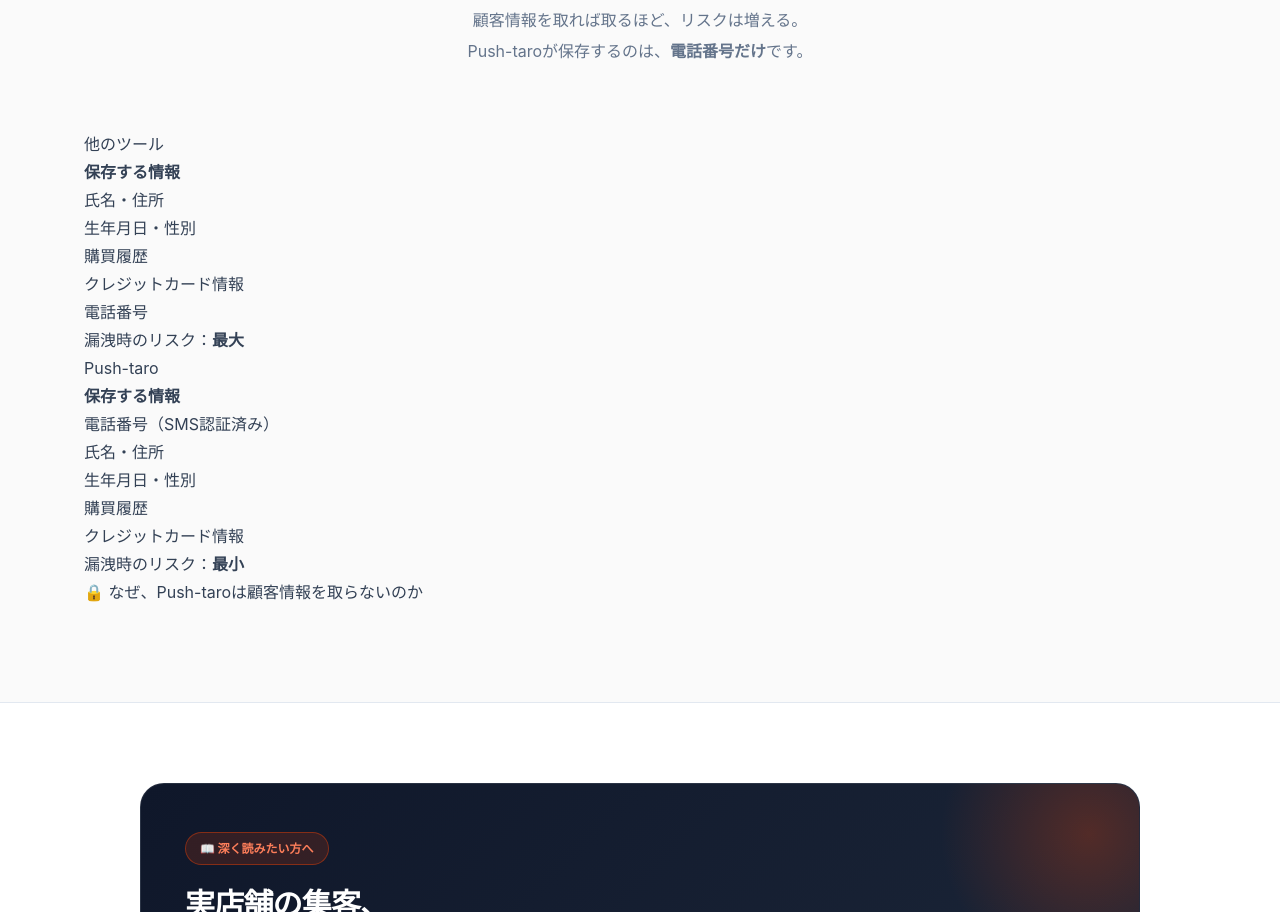
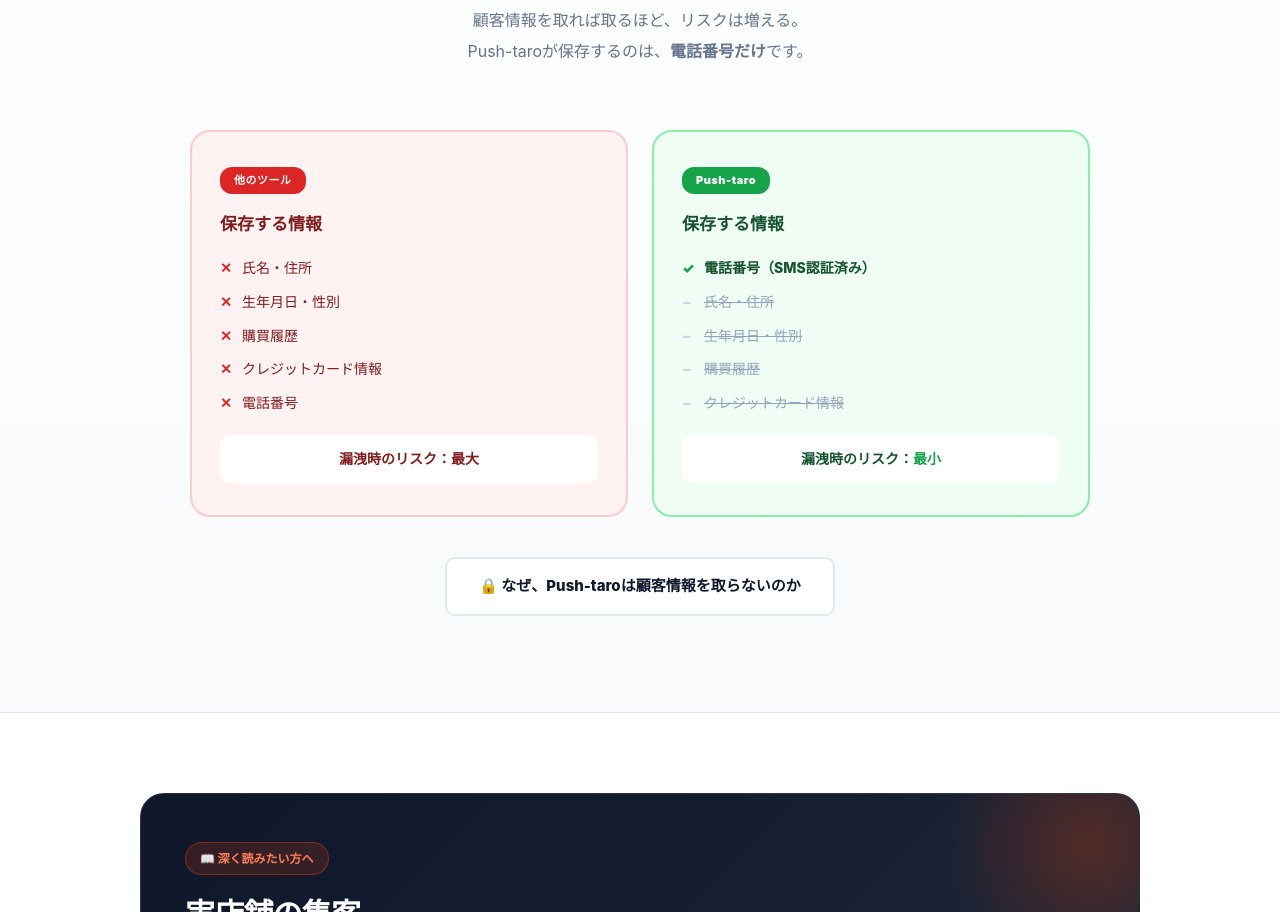
Before and after one commit to thellcishii-lang/push-taro, a Next.js app: page / in a window 1280 px wide. Shown: the part 4705-5617 px from the top of the page. Built offline with nearby package versions, Linux system fonts and the light colour scheme; no server answers.

Commit message:
Add styles for security section and cards

```diff
--- a/app/lp.css
+++ b/app/lp.css
@@ -1828,3 +1828,88 @@ img { max-width: 100%; display: block; }
     text-align: left;
   }
 }
+
+/* ============================================================
+   SECURITY
+============================================================ */
+.security-section {
+  background: linear-gradient(180deg, #fff 0%, var(--slate-50) 100%);
+}
+.security-compare {
+  display: grid;
+  grid-template-columns: 1fr 1fr;
+  gap: 24px;
+  max-width: 900px;
+  margin: 0 auto 40px;
+}
+.security-card {
+  padding: 32px 28px;
+  border-radius: 20px;
+  border: 2px solid;
+}
+.security-card.is-others { background: #fef2f2; border-color: #fecaca; }
+.security-card.is-push { background: var(--green-light); border-color: #86efac; }
+.security-badge {
+  display: inline-block;
+  font-size: 11px; font-weight: 900;
+  padding: 4px 14px; border-radius: 12px;
+  color: #fff; background: #dc2626;
+  margin-bottom: 16px; letter-spacing: 0.5px;
+}
+.security-badge.is-push { background: var(--green); }
+.security-card h4 {
+  font-size: 17px; font-weight: 900; margin-bottom: 16px;
+}
+.security-card.is-others h4 { color: #7f1d1d; }
+.security-card.is-push h4 { color: #14532d; }
+.security-list {
+  display: flex; flex-direction: column;
+  gap: 10px; margin-bottom: 20px;
+}
+.security-list li {
+  font-size: 14px; line-height: 1.7;
+  padding-left: 22px; position: relative;
+}
+.security-list li::before {
+  position: absolute; left: 0; font-weight: 900;
+}
+.security-card.is-others .security-list li { color: #7f1d1d; }
+.security-card.is-others .security-list li::before { content: '✕'; color: #dc2626; }
+.security-card.is-push .security-list li.is-good {
+  color: #14532d; font-weight: 800;
+}
+.security-card.is-push .security-list li.is-good::before {
+  content: '✓'; color: var(--green);
+}
+.security-card.is-push .security-list li.is-no {
+  color: #94a3b8; text-decoration: line-through;
+}
+.security-card.is-push .security-list li.is-no::before {
+  content: '−'; color: #cbd5e1;
+}
+.security-note {
+  font-size: 14px; font-weight: 700;
+  padding: 12px 16px; border-radius: 10px;
+  margin: 0; text-align: center;
+}
+.security-card.is-others .security-note { background: #fff; color: #7f1d1d; }
+.security-card.is-push .security-note { background: #fff; color: #14532d; }
+.security-note strong { font-weight: 900; }
+.security-note strong.is-good { color: var(--green); }
+.security-cta { text-align: center; }
+.security-link {
+  display: inline-flex; align-items: center; gap: 8px;
+  padding: 14px 32px; background: #fff;
+  color: var(--slate-900);
+  border: 2px solid var(--slate-200);
+  border-radius: 10px;
+  font-weight: 800; font-size: 15px;
+  text-decoration: none; transition: all 0.2s;
+}
+.security-link:hover {
+  border-color: var(--orange); color: var(--orange);
+  transform: translateY(-2px);
+}
+@media (max-width: 768px) {
+  .security-compare { grid-template-columns: 1fr; }
+}
```
